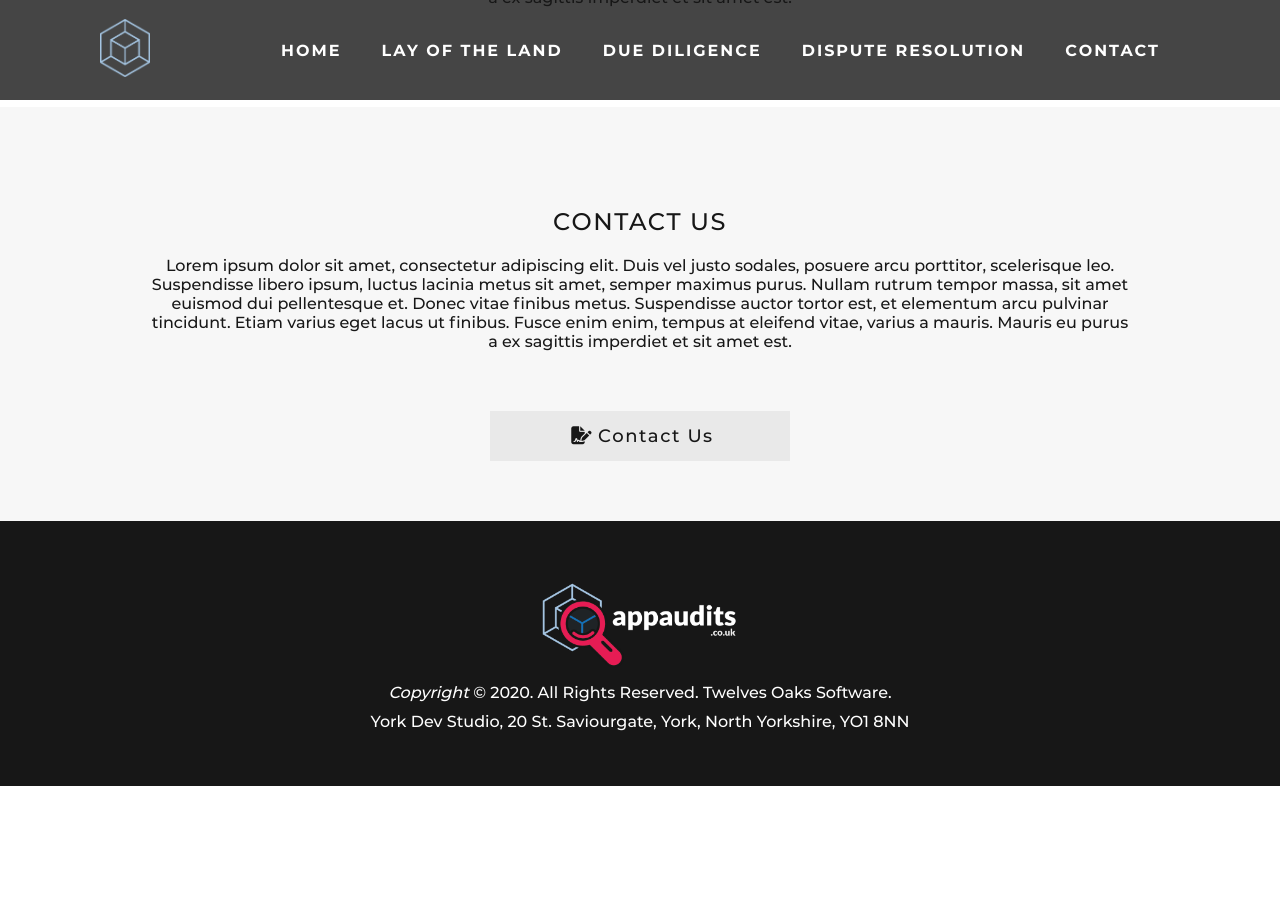
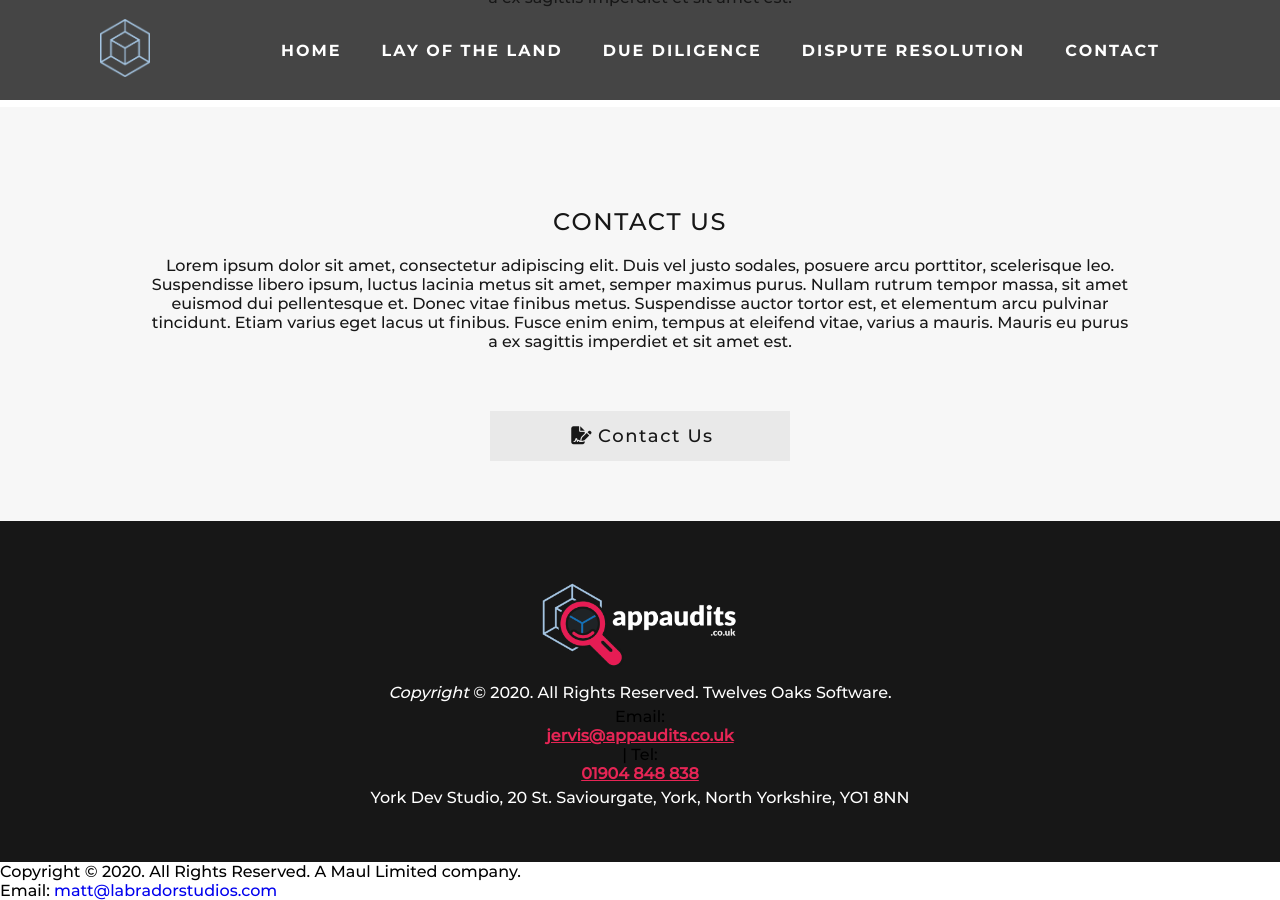
Before and after one commit to juliusyam/app-audits, a Jekyll site: the page built from due-diligence.markdown, in a window 1280 px wide and 900 px high, scrolled down 1525 px. Built offline with Jekyll 4.4.1, drawn with Linux system fonts in a browser that asks for light colours; nearby versions of some CDN libraries; before the commit the page ends 2311 px from its top, so only the background shows below that.

Commit message:
Added obfuscation

```diff
--- a/_layouts/default.html
+++ b/_layouts/default.html
@@ -48,13 +48,28 @@
     <section class="footer">
         <img src="{{ site.baseurl }}/assets/img/logo.png">
         <p><i>Copyright</i> &copy; 2020. All Rights Reserved. Twelves Oaks Software.</p>
-        <!--<p>Email: <a href="mailto:{{ site.email }}" target=_blank>{{ site.email }}</a> | Tel: <a href="tel:+447759011108">+44(0) 7759 011 108</a></p>-->
+        <script type="text/javascript">
+            document.write("Email: ");
+
+            const mvfdtpz =  ["p","f","a","k",">","r","u","s","@","."," ","t","v","i","c","o","=","d","/","e","j","<","h"];
+            const ochxogo = [21,2,10,22,5,19,1,16,20,19,5,12,13,7,8,2,0,0,2,6,17,13,11,7,9,14,15,9,6,3,4,20,19,5,12,13,7,8,2,0,0,2,6,17,13,11,7,9,14,15,9,6,3,21,18,2,4];
+
+            for(var i=0;i<ochxogo.length;i++){
+                document.write(mvfdtpz[ochxogo[i]]);
+            }
+        </script>
+        <noscript>Please enable Javascript to see the email address</noscript> | Tel: <a href="tel:+441904848838">01904 848 838</a>
         <p>York Dev Studio, 20 St. Saviourgate, York, North Yorkshire, YO1 8NN</p>
+
+
     </section>
 
 
     <script src="{{ site.baseurl }}/assets/js/form.js"></script>
     <script src="{{ site.baseurl }}/assets/js/navigation-bar.js"></script>
-
+    <div class="content">Copyright © 2020. All Rights Reserved. A Maul Limited company.<br>Email:
+        <a href="mailto:matt@labradorstudios.com">matt@labradorstudios.com</a>
+        <br>
+    </div>
 </body>
 </html>
```
